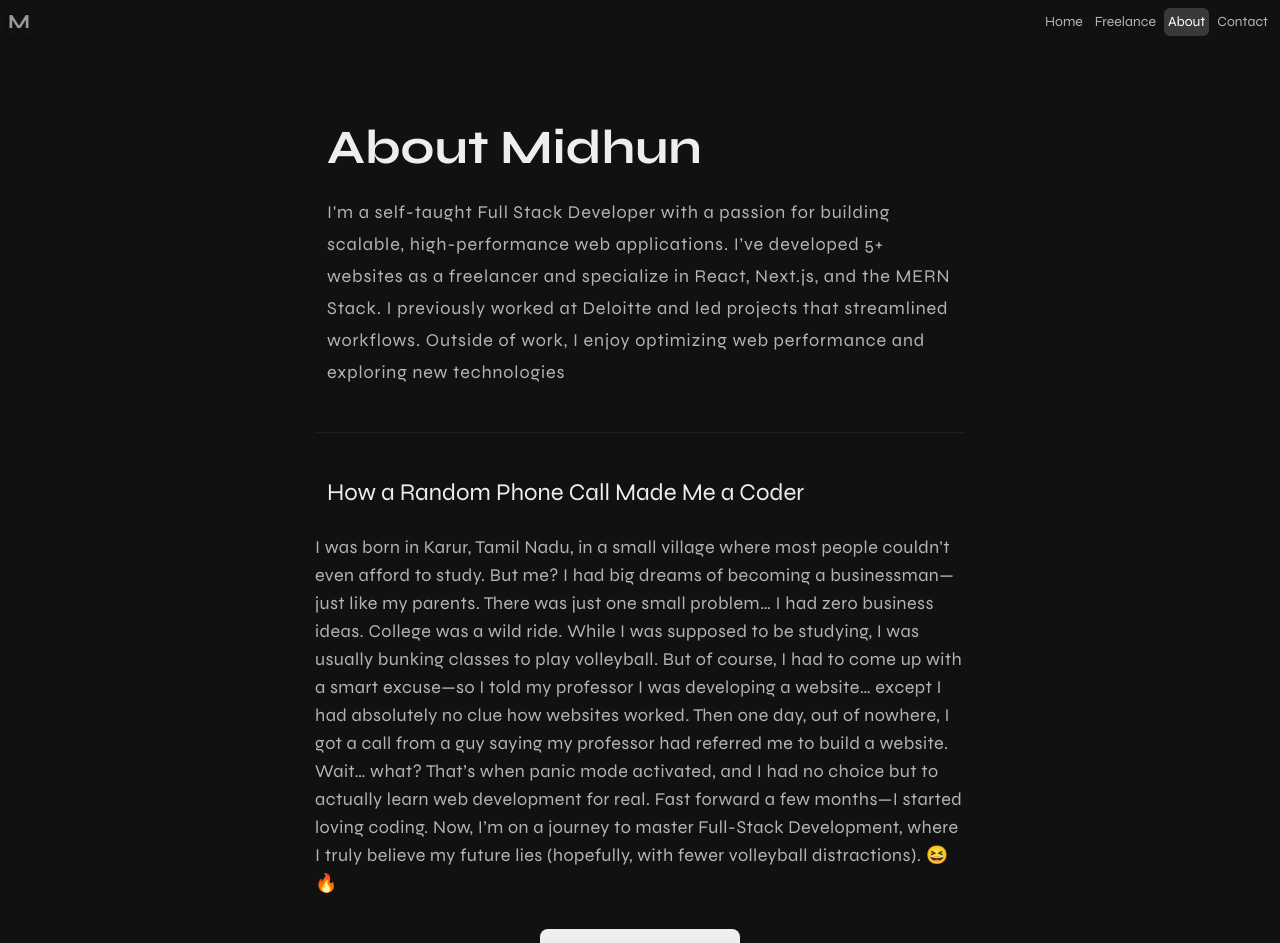
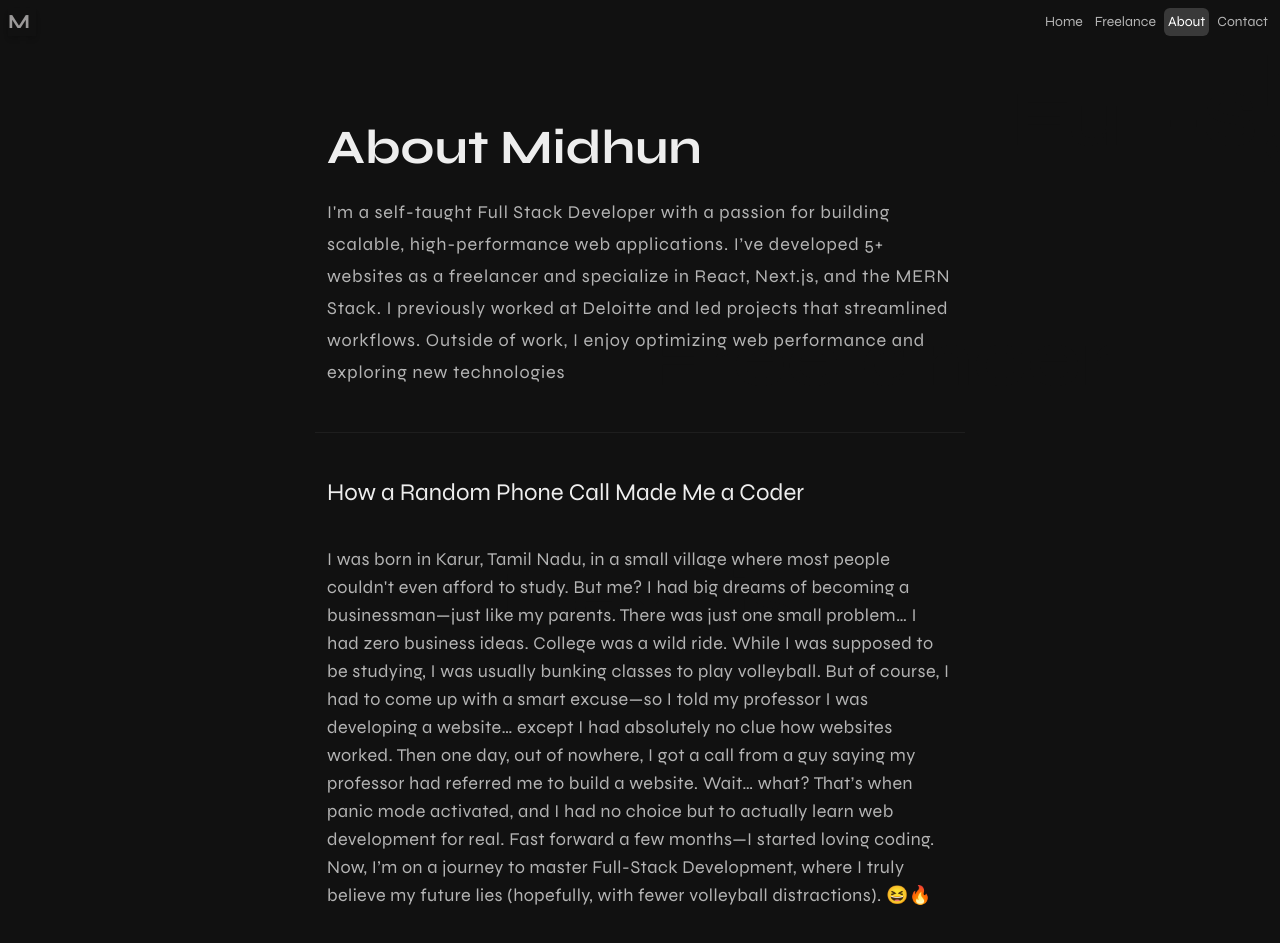
Before and after one commit to midhuun/simple-portfolio, a Next.js app: page /about in a window 1280 px wide. Shown: the top 943 px of the page. Built offline with nearby package versions, Linux system fonts and the light colour scheme.

Commit message:
Remove ES lint

```diff
--- a/src/app/about/page.tsx
+++ b/src/app/about/page.tsx
@@ -22,7 +22,7 @@ const About = () =>{
             </p>
             <div className="h-[1px] mt-4 md:mt-8 w-full bg-[#1e1e1e]"></div>
             <h2 className="md:mt-8 mt-3 text-xl md:text-2xl p-3">How a Random Phone Call Made Me a Coder</h2>
-            <p className="mt-3 md:text-lg tracking-wide leading-7 text-[var(--secondary)]">I was born in Karur, Tamil Nadu, in a small village where most people couldn't even afford to study. But me? I had big dreams of becoming a businessman—just like my parents. There was just one small problem… I had zero business ideas.
+            <p className="mt-3 p-3 md:text-lg tracking-wide leading-7 text-[var(--secondary)]">I was born in Karur, Tamil Nadu, in a small village where most people couldn't even afford to study. But me? I had big dreams of becoming a businessman—just like my parents. There was just one small problem… I had zero business ideas.
 College was a wild ride. While I was supposed to be studying, I was usually bunking classes to play volleyball. But of course, I had to come up with a smart excuse—so I told my professor I was developing a website… except I had absolutely no clue how websites worked.
 Then one day, out of nowhere, I got a call from a guy saying my professor had referred me to build a website. Wait… what? That’s when panic mode activated, and I had no choice but to actually learn web development for real.
 Fast forward a few months—I started loving coding. Now, I’m on a journey to master Full-Stack Development, where I truly believe my future lies (hopefully, with fewer volleyball distractions). 😆🔥</p>
```
